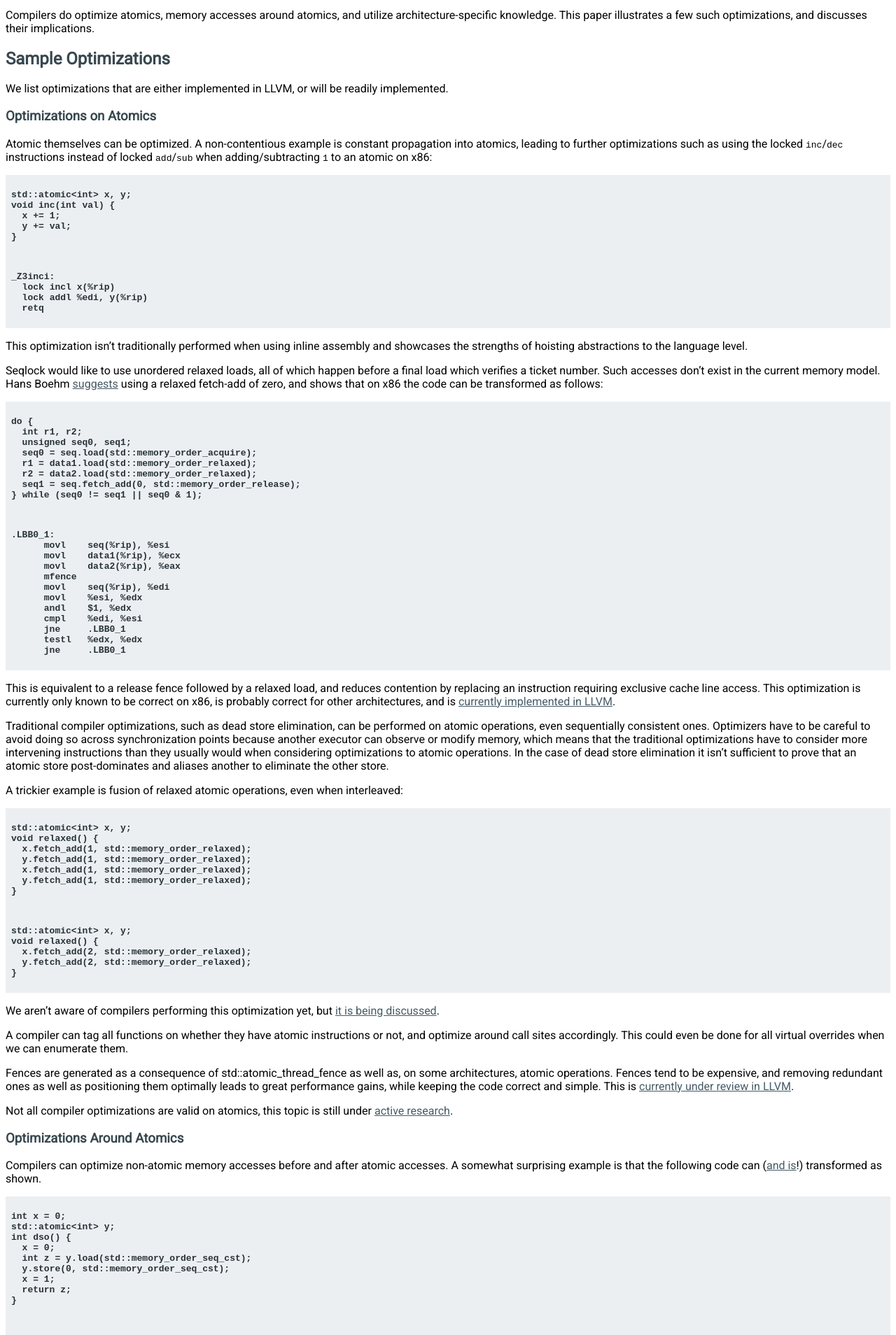
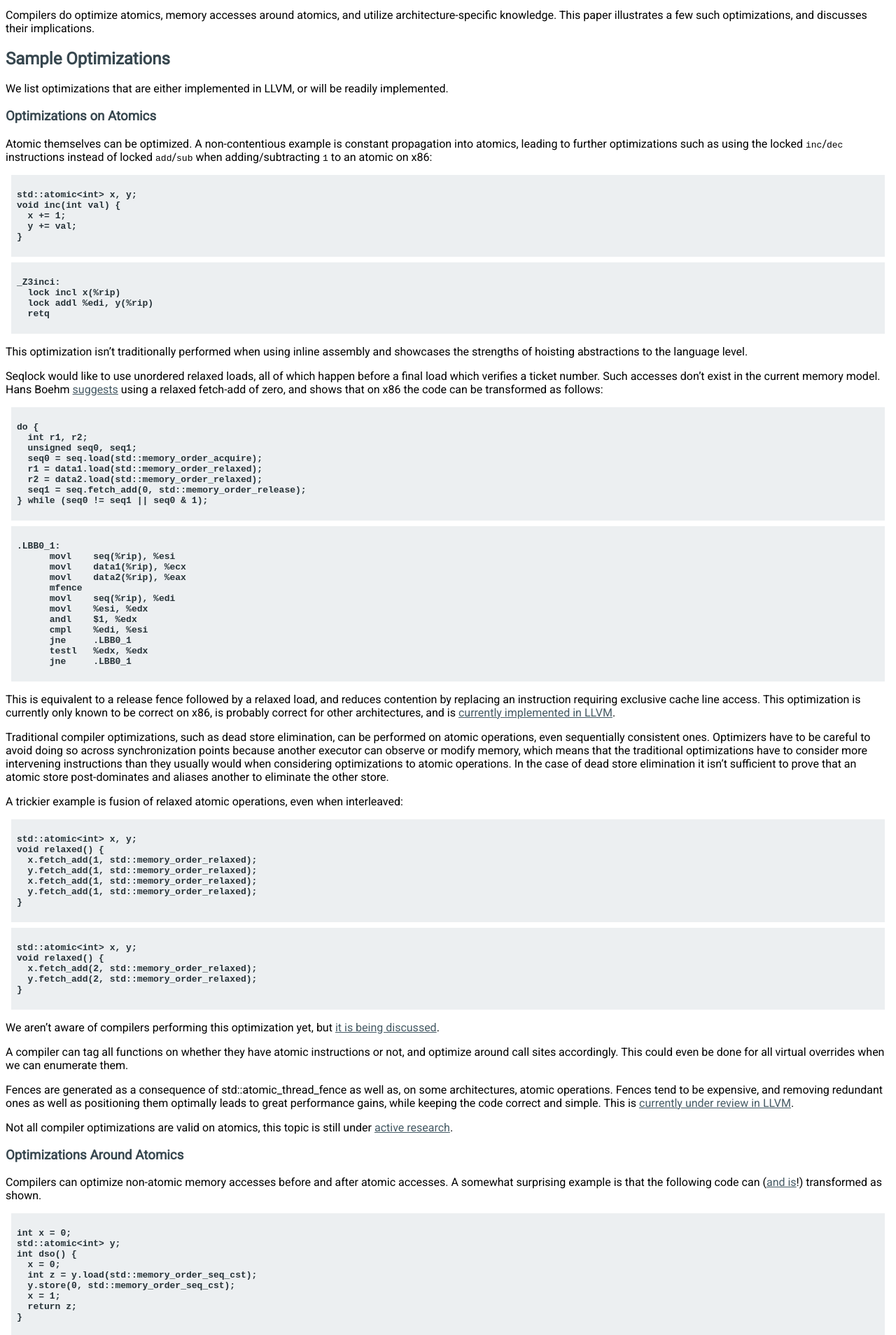
Before and after one commit to jfbastien/papers, a Sphinx documentation site: the page built from source/N4269.rst, in a window 1280 px wide. Shown: the part 353-2261 px from the top of the page at 70% size. Built offline with Sphinx 7.4.7, drawn with Linux system fonts in a browser that asks for light colours.

Commit message:
Serve fonts over https, and add a margin to code.

```diff
--- a/source/_templates/layout.html
+++ b/source/_templates/layout.html
@@ -9,8 +9,8 @@
   <head>
     <meta charset="{{ encoding }}">
     <meta name="viewport" content="width=device-width, initial-scale=1">
-    <link href='http://fonts.googleapis.com/css?family=Roboto' rel='stylesheet' type='text/css'>
-    <link href='http://fonts.googleapis.com/css?family=Inconsolata' rel='stylesheet' type='text/css'>
+    <link href='https://fonts.googleapis.com/css?family=Roboto' rel='stylesheet' type='text/css'>
+    <link href='https://fonts.googleapis.com/css?family=Inconsolata' rel='stylesheet' type='text/css'>
     <style>
       body {
         font-family: 'Roboto', sans-serif;
@@ -49,6 +49,7 @@
         padding-right: 0.5em;
       }
       .highlight {
+        margin: 0.5em;
         padding: 0.5em;
       }
     </style>
```
